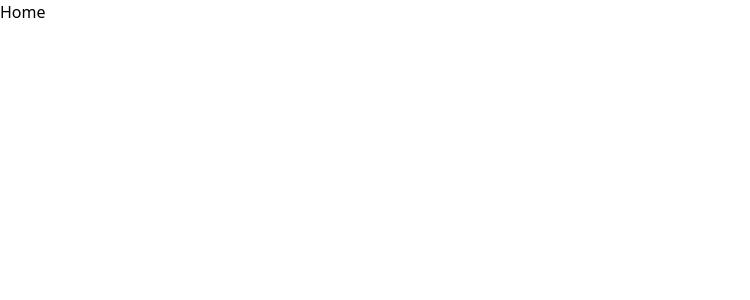
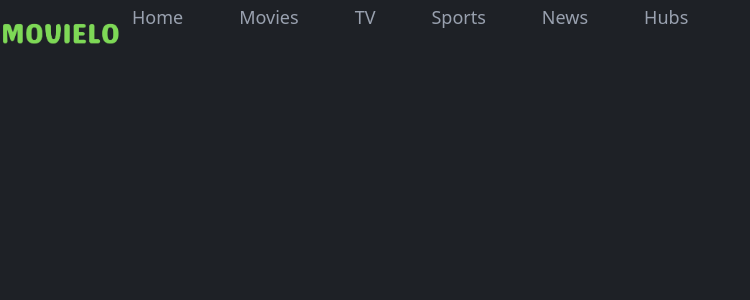
Before and after one commit to kithvin/Movielo, a React (Vite) app: page / in a window 1280 px wide. Shown: the top 300 px of the page, without its empty margins (0-750 px from the left). Built offline with nearby package versions, Linux system fonts and the light colour scheme.

Commit message:
Create header section with logo and navigation menu for Movielo.

```diff
--- a/package.json
+++ b/package.json
@@ -13,6 +13,7 @@
     "@tailwindcss/vite": "^4.0.15",
     "react": "^19.0.0",
     "react-dom": "^19.0.0",
+    "react-icons": "^5.5.0",
     "tailwindcss": "^4.0.15"
   },
   "devDependencies": {
--- a/src/App.jsx
+++ b/src/App.jsx
@@ -1,9 +1,10 @@
+import Header from "./Components/Header"
 import Home from "./Screen/Home"
 
 function App() {
   return (
     <>
-    <Home/>
+    <Header/>
     </>
   )
 }
--- a/src/Components/Header.jsx
+++ b/src/Components/Header.jsx
@@ -1,9 +1,48 @@
-import React from 'react'
+import React, { useState } from "react";
+
+import logo from "./../assets/IMG/logo.png";
+
+const menu = [
+  {
+    id: 1,
+    name: "Home",
+  },
+  {
+    id: 2,
+    name: "Movies",
+  },
+  {
+    id: 3,
+    name: "TV",
+  },
+  {
+    id: 4,
+    name: "Sports",
+  },
+  {
+    id: 5,
+    name: "News",
+  },
+  {
+    id: 6,
+    name: "Hubs",
+  },
+];
 
 function Header() {
   return (
-    <div>Header</div>
-  )
+    <div className="flex">
+      <img src={logo} className="w-[120px]" />
+      <ul className="flex gap-8">
+        {menu.map((item)=>(
+          <li className="text-gray-400 text-[18px] font-medium cursor-pointer hover:bg-gray-700 hover:text-white px-3 pb-5 py-1 rounded-md transition-all duration-500">{item.name}</li>
+        ))}
+      </ul>
+      <div>
+
+      </div>
+    </div>
+  );
 }
 
-export default Header
+export default Header;
--- a/src/index.css
+++ b/src/index.css
@@ -1 +1,6 @@
 @import "tailwindcss";
+
+body {
+    background-color: #1e2126;
+    height: 100vh;
+}
```
Also changed, not shown: 2 other files (tests, documents, lock files or other folders).
